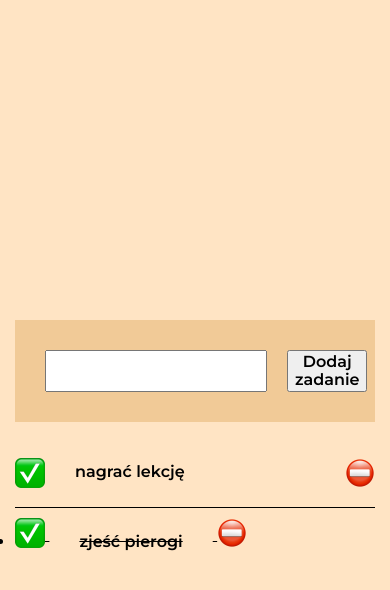
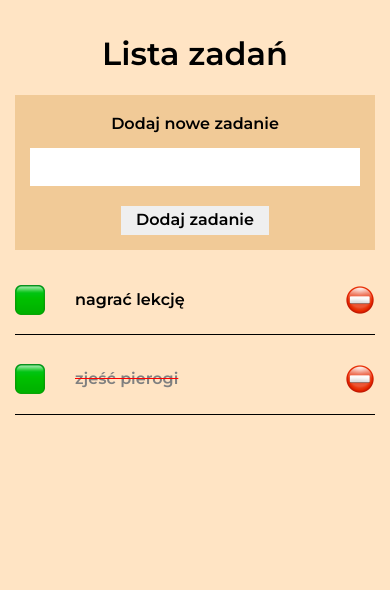
Before and after one commit to cezary-gawronski/SimpleToDoList, a plain HTML site: page index.html in a window 390 px wide. Drawn offline with nearby package versions, Linux system fonts and the light colour scheme.

Commit message:
added RWD

```diff
--- a/css/style.css
+++ b/css/style.css
@@ -17,33 +17,85 @@ body {
   background-color: bisque;
 }
 
+.todoListApp__title {
+  align-self: flex-start;
+}
+
+@media (max-width: 457px) {
+  .todoListApp__title {
+    align-self: unset;
+  }
+}
+
 .todoListApp {
   display: flex;
   flex-direction: column;
   justify-content: center;
   align-items: center;
-  min-height: 100vh;
+  min-height: 50vh;
   max-width: 800px;
   margin: 0 auto;
   padding: 15px;
 }
 
 .todoForm {
+  position: relative;
   display: flex;
   justify-content: space-between;
   background-color: rgb(241, 202, 151);
   width: 100%;
-  padding: 30px;
+  padding: 50px 30px 30px;
+}
+
+@media (max-width: 457px) {
+  .todoForm {
+    flex-wrap: wrap;
+    justify-content: center;
+    padding: 20px 15px 15px;
+  }
+}
+
+.todoForm__label {
+  position: absolute;
+  top: 0;
+  left: 0;
+  padding: 20px 0 0 30px;
+}
+
+@media (max-width: 457px) {
+  .todoForm__label {
+    position: initial;
+    padding: 0px;
+    margin-bottom: 15px;
+  }
 }
 
 .todoForm__input {
+  border: none;
   flex-basis: 75%;
   margin-right: 20px;
   padding: 10px;
 }
 
+@media (max-width: 457px) {
+  .todoForm__input {
+    flex-basis: 100%;
+    margin-right: 0px;
+  }
+}
+
+.todoForm__buttonAdd {
+  border: none;
+  padding: 5px 15px;
+}
+
+@media (max-width: 457px) {
+  .todoForm__buttonAdd {
+    margin-top: 20px;
+  }
+}
+
 .todoListContainer {
-  /* border: 1px solid red; */
   width: 100%;
 }
 
@@ -71,6 +123,8 @@ body {
 
 .todoList__item--done {
   text-decoration-line: line-through;
+  text-decoration-color: red;
+  color: gray;
 }
 .todoForm__button {
   flex-shrink: 0;
@@ -83,10 +137,9 @@ body {
   background-position: center;
 }
 .todoForm__button--done {
-  background-image: url("/img/white-heavy-check-mark_2705.png");
+  background-image: url("/img/green.png");
 }
 
 .todoForm__button--remove {
   background-image: url("/img/no-entry_26d4.png");
-  /* justify-self: flex-end; */
 }
--- a/index.html
+++ b/index.html
@@ -21,9 +21,12 @@
   <body>
     <main>
       <section class="todoListApp">
-        <h1 class="todoListApp__title"></h1>
+        <h1 class="todoListApp__title">Lista zadań</h1>
         <form class="todoForm js-form">
-          <input class="todoForm__input js-newTask" type="text" />
+          <label class="todoForm__label" for="newTask"
+            >Dodaj nowe zadanie</label
+          >
+          <input class="todoForm__input js-newTask" id="newTask" type="text" />
           <button class="todoForm__buttonAdd js-newTask">Dodaj zadanie</button>
         </form>
         <div class="todoListContainer">
--- a/js/script.js
+++ b/js/script.js
@@ -54,8 +54,8 @@
 
     for (const task of tasks) {
       htmlString += `
-      <li
-      ${task.done ? "class=\"todoList__item--done\"" : "class =\"todoList__item\""}>
+      <li class="todoList__item ${task.done ? "todoList__item--done\"" : "\"todoList__item\""}>
+
       <button class="todoForm__button todoForm__button--done js-done"></button>
       <span class = "todoList__itemContent">${task.content}</span>
       <button class="todoForm__button todoForm__button--remove js-remove"></button>
```
Also changed, not shown: img/green.png (added).
